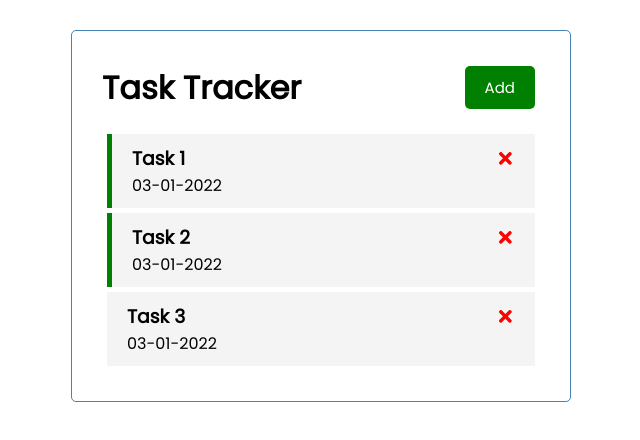
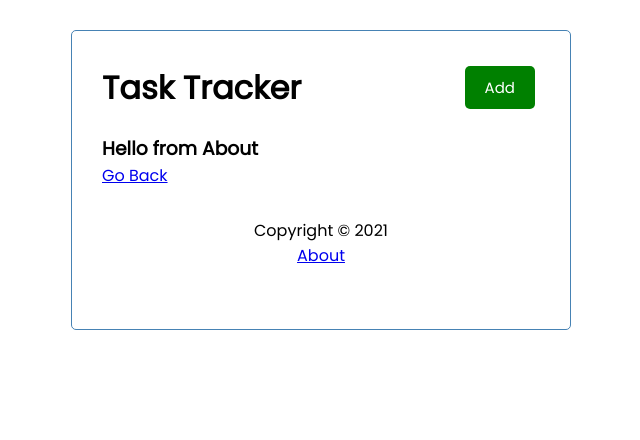
Before and after one commit to Jahid1999/tast-tracker-react, a React (Create React App) app: page /about in a window 1280 px wide. Shown: the top 440 px of the page, without its empty margins (319-959 px from the left). Built offline with nearby package versions, Linux system fonts and the light colour scheme; the HTML template or start-up script is replaced by a standard one.

Commit message:
routing test completed

```diff
--- a/package.json
+++ b/package.json
@@ -9,6 +9,7 @@
     "react": "^17.0.2",
     "react-dom": "^17.0.2",
     "react-icons": "^4.3.1",
+    "react-router-dom": "^6.2.1",
     "react-scripts": "5.0.0",
     "web-vitals": "^2.1.2"
   },
--- a/src/App.js
+++ b/src/App.js
@@ -2,6 +2,10 @@
 import Tasks from './components/Tasks'
 import { useState } from "react";
 import AddTask from './components/AddTask';
+import Footer from './components/Footer';
+import About from './components/About';
+
+import {BrowserRouter as Router, Route, Routes} from 'react-router-dom'
 
 function App() {
   const [showAddButton, setShowAddButton] = useState(false)
@@ -48,8 +52,13 @@
 }
 
   return (
+    <Router>
       <div className="container">
       <Header onAddClick={() => setShowAddButton(!showAddButton)} showAdd = {showAddButton} />
+
+      <Routes>
+        <Route path='/' exact element= {
+          <>
              {
               showAddButton && <AddTask onAdd={addTask} />
              }
@@ -59,7 +68,14 @@
               'No Tasks Left'
             }
 
+          </>
+        } />
+        <Route path='/about' element={<About />} />
+      </Routes>
+
+      <Footer />
     </div>
+    </Router>
   );
 }
 
--- /dev/null
+++ b/src/components/About.js
@@ -0,0 +1,12 @@
+import {Link} from 'react-router-dom'
+const About= () => {
+
+    return (
+      <div>
+          <h3>Hello from About</h3>
+          <Link to='/' >Go Back</Link>
+      </div>
+    );
+  }
+
+export default About;
--- /dev/null
+++ b/src/components/Footer.js
@@ -0,0 +1,11 @@
+import {Link} from 'react-router-dom'
+const Footer = () =>{
+    return (
+      <footer>
+          <p>Copyright &copy; 2021</p>
+          <Link to='/about' >About</Link>
+      </footer>
+    );
+  }
+
+export default Footer;
```
Also changed, not shown: 1 other file (tests, documents, lock files or other folders). Lines whose indentation alone changed are shown as unchanged.
